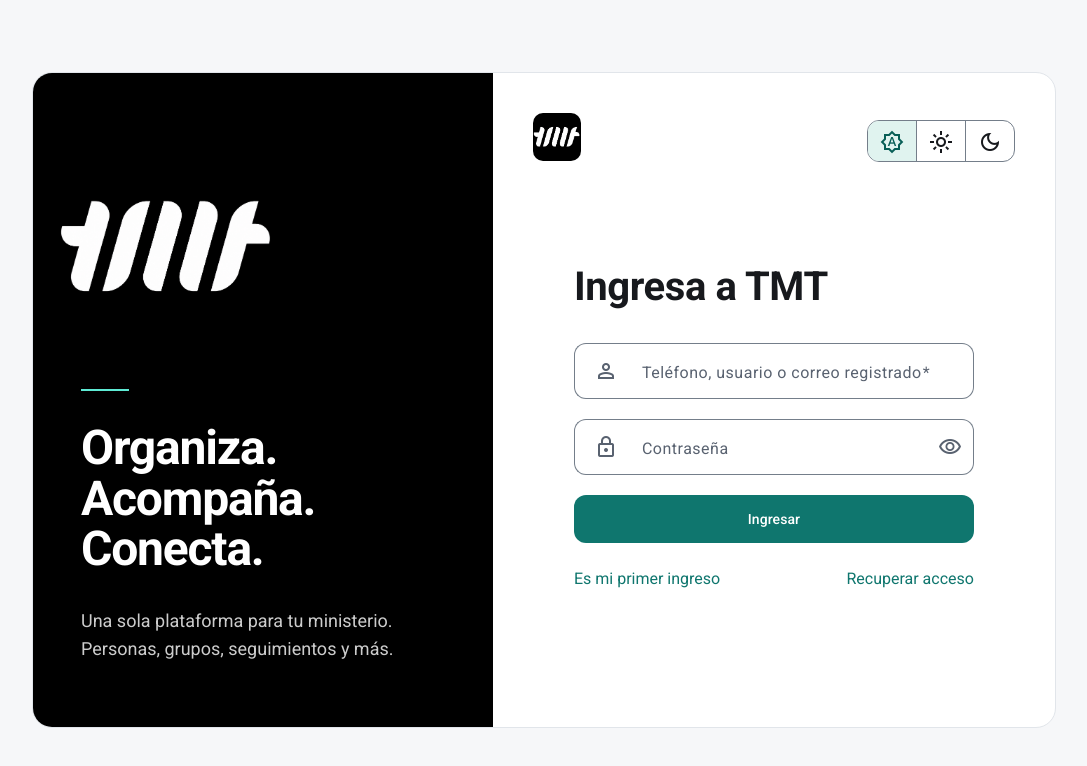
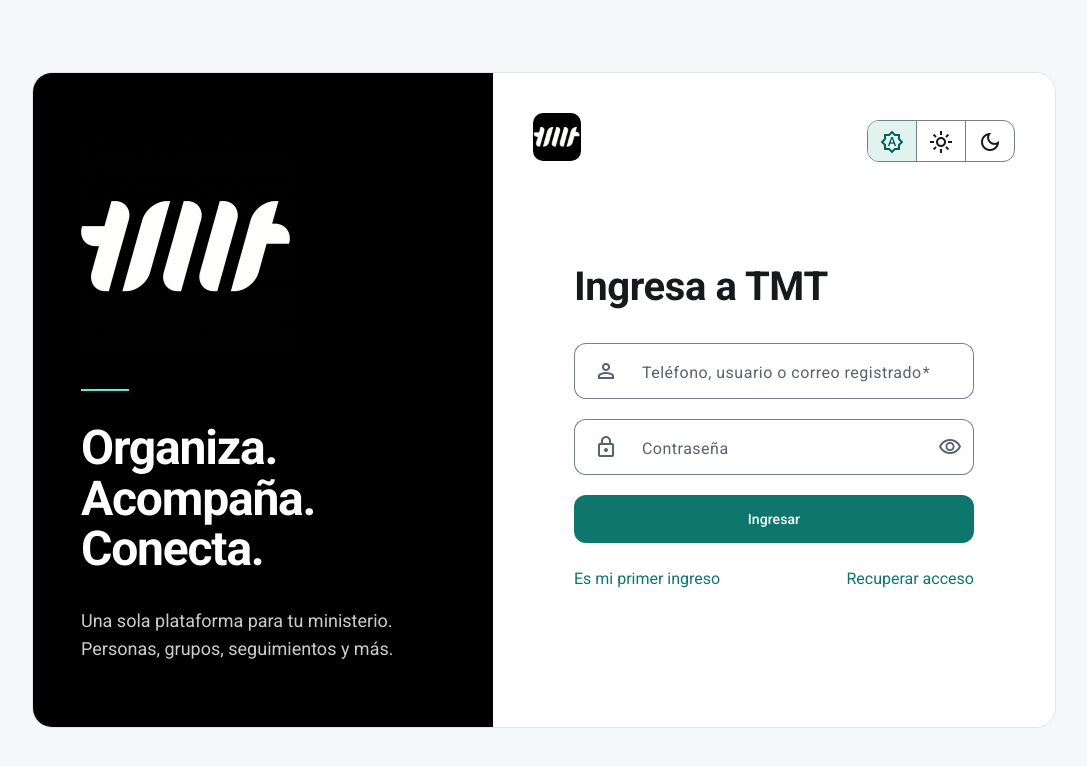
Before and after one commit to Hobbit-Coder/hobbitcoder-tmtbucaramanga-identity-frontend, an Angular app: page /auth/sign-in in a window 1280 px wide. Shown: the top 766 px of the page, without its empty margins (96-1183 px from the left). Built offline with nearby package versions, Linux system fonts and the light colour scheme.

Commit message:
perf(brand): logos reducidos al tamaño en que se muestran
La marca y la pantalla de acceso usan copias de 144 y 440 px en lugar del original.

```diff
--- a/src/app/features/auth/components/auth-shell/auth-shell.ts
+++ b/src/app/features/auth/components/auth-shell/auth-shell.ts
@@ -23,11 +23,11 @@
             aria-hidden="true"
           >
             <img
-              ngSrc="brand/logo-tmt.jpeg"
+              ngSrc="brand/logo-tmt-440.jpeg"
               width="220"
               height="220"
               alt=""
-              class="-ml-6"
+              class="-ml-1"
               priority
             />
             <span class="h-0.5 w-12 bg-[#5eead4]"></span>
--- a/src/app/shared/components/brand-mark/brand-mark.ts
+++ b/src/app/shared/components/brand-mark/brand-mark.ts
@@ -11,7 +11,7 @@
   template: `
     <span class="tmt-brand-plate" [style.width.px]="size()" [style.height.px]="size()">
       <img
-        ngSrc="brand/logo-tmt.jpeg"
+        ngSrc="brand/logo-tmt-144.jpeg"
         [width]="size()"
         [height]="size()"
         [alt]="decorative() ? '' : 'TMT'"
```
Also changed, not shown: public/brand/logo-tmt-144.jpeg (added), public/brand/logo-tmt-440.jpeg (added).
